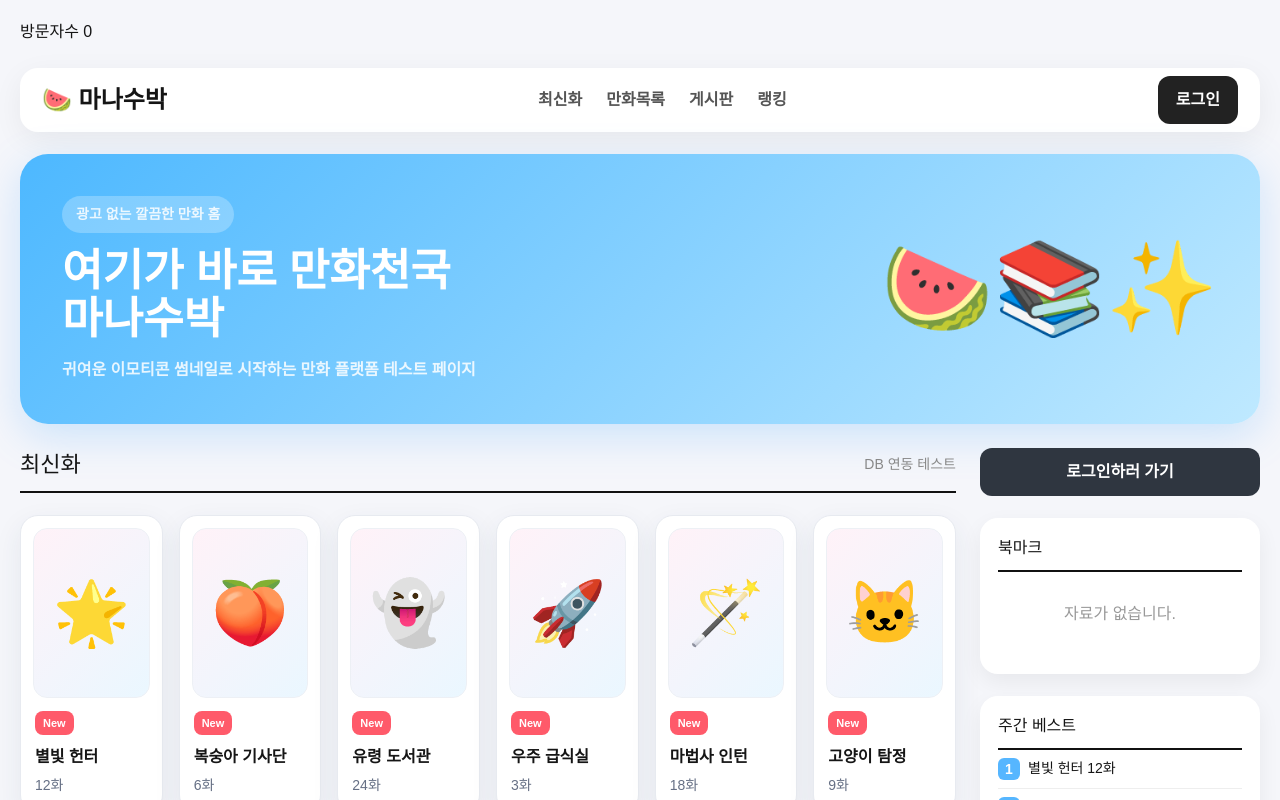
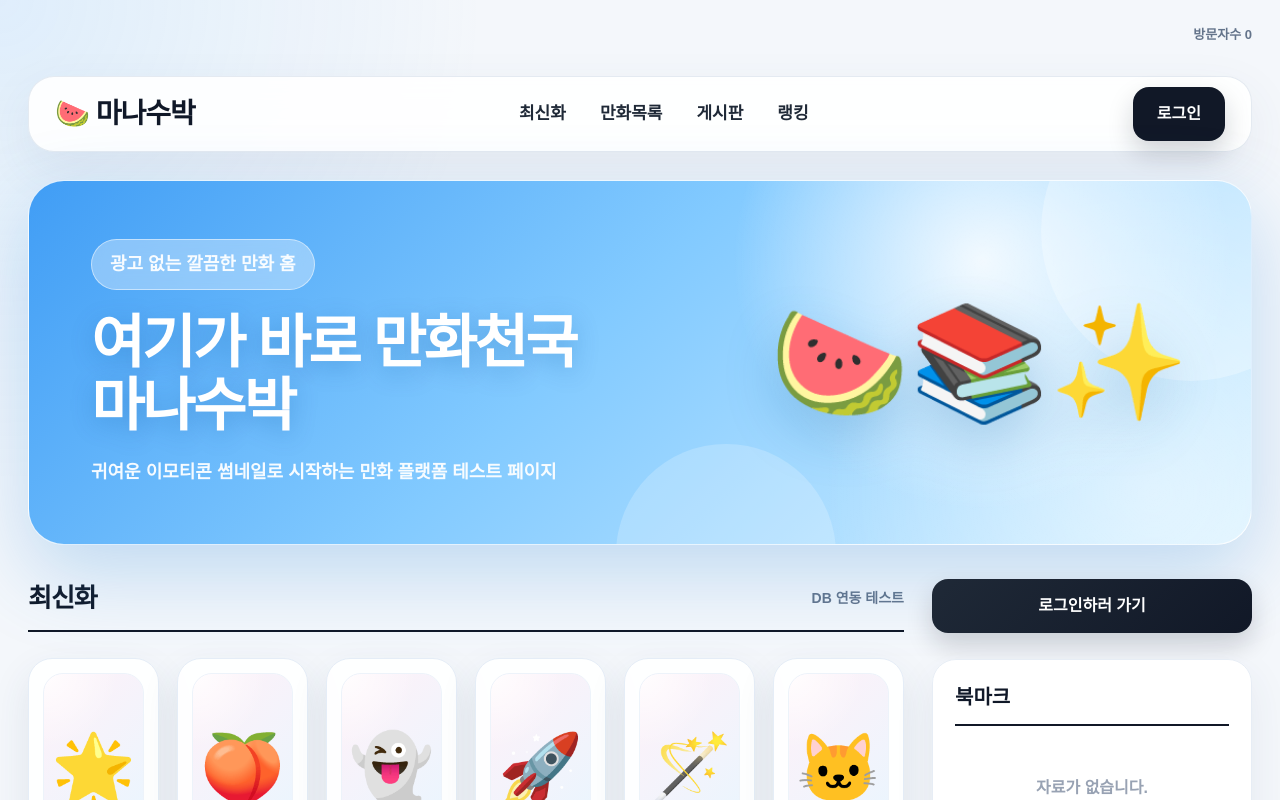
Before and after one commit to kokyungpil/subak, a Next.js app: page / in a window 1280 px wide. Shown: the top 800 px of the page. Built offline with nearby package versions, Linux system fonts and the light colour scheme; no server answers; the database is empty.

Commit message:
Update globals.css

```diff
--- a/app/globals.css
+++ b/app/globals.css
@@ -6,8 +6,10 @@
 
 body {
   margin: 0;
-  background: #f5f6fa;
-  color: #151515;
+  background:
+    radial-gradient(circle at top left, rgba(95, 180, 255, 0.14), transparent 32%),
+    #f4f7fb;
+  color: #101828;
   font-family: Arial, sans-serif;
 }
 
@@ -17,197 +19,271 @@ a {
 }
 
 .page {
-  max-width: 1280px;
+  max-width: 1440px;
   margin: 0 auto;
-  padding: 20px;
+  padding: 18px 28px 40px;
+}
+
+.top-info-bar {
+  height: 34px;
+  display: flex;
+  align-items: center;
+  justify-content: flex-end;
+  color: #64748b;
+  font-size: 13px;
+  font-weight: 800;
 }
 
 .topbar {
-  height: 64px;
-  background: white;
-  border-radius: 18px;
-  padding: 0 22px;
+  height: 76px;
+  background: rgba(255, 255, 255, 0.9);
+  border: 1px solid rgba(226, 232, 240, 0.9);
+  border-radius: 26px;
+  padding: 0 26px;
   display: flex;
   align-items: center;
   justify-content: space-between;
-  box-shadow: 0 8px 30px rgba(0, 0, 0, 0.06);
-  margin-bottom: 22px;
+  box-shadow: 0 18px 50px rgba(60, 80, 120, 0.08);
+  backdrop-filter: blur(14px);
+  margin-bottom: 28px;
 }
 
 .logo {
-  font-size: 24px;
-  font-weight: 900;
+  font-size: 28px;
+  font-weight: 950;
+  letter-spacing: -1px;
 }
 
 .topbar nav {
   display: flex;
-  gap: 24px;
-  color: #555;
-  font-weight: 700;
+  gap: 34px;
+  color: #1f2937;
+  font-size: 17px;
+  font-weight: 900;
+}
+
+.topbar nav a {
+  cursor: pointer;
+}
+
+.topbar nav a:hover {
+  color: #1687e8;
 }
 
 .topbar button,
-.login-btn,
-.hero button {
+.login-btn {
   border: 0;
-  background: #222;
+  background: #111827;
   color: white;
-  padding: 12px 18px;
-  border-radius: 12px;
-  font-weight: 800;
+  padding: 15px 24px;
+  border-radius: 16px;
+  font-size: 16px;
+  font-weight: 900;
   cursor: pointer;
+  box-shadow: 0 12px 26px rgba(17, 24, 39, 0.18);
 }
 
 .hero {
-  min-height: 260px;
-  background: linear-gradient(135deg, #4db8ff, #bfe9ff);
-  border-radius: 28px;
-  padding: 42px;
+  min-height: 330px;
+  background:
+    radial-gradient(circle at 78% 22%, rgba(255, 255, 255, 0.85), transparent 25%),
+    radial-gradient(circle at 92% 86%, rgba(255, 255, 255, 0.42), transparent 28%),
+    linear-gradient(135deg, #409df5 0%, #82caff 45%, #d9f2ff 100%);
+  border-radius: 36px;
+  padding: 58px 62px;
   display: flex;
   justify-content: space-between;
   align-items: center;
-  margin-bottom: 24px;
-  box-shadow: 0 12px 40px rgba(80, 170, 255, 0.25);
+  margin-bottom: 34px;
+  box-shadow: 0 28px 80px rgba(50, 140, 220, 0.28);
+  border: 1px solid rgba(255, 255, 255, 0.82);
+  position: relative;
+  overflow: hidden;
 }
 
-.hero h1 {
-  font-size: 44px;
-  line-height: 1.1;
-  margin: 14px 0;
-  color: #ffffff;
-  font-weight: 900;
+.hero::before {
+  content: "";
+  position: absolute;
+  width: 300px;
+  height: 300px;
+  right: -90px;
+  top: -100px;
+  background: rgba(255, 255, 255, 0.28);
+  border-radius: 50%;
 }
 
-.hero p {
-  color: rgba(255, 255, 255, 0.85);
-  font-weight: 600;
+.hero::after {
+  content: "";
+  position: absolute;
+  width: 220px;
+  height: 220px;
+  left: 48%;
+  bottom: -120px;
+  background: rgba(255, 255, 255, 0.2);
+  border-radius: 50%;
+}
+
+.hero > div {
+  position: relative;
+  z-index: 1;
 }
 
 .badge {
   display: inline-block;
-  background: rgba(255, 255, 255, 0.25);
+  background: rgba(255, 255, 255, 0.34);
   color: #ffffff;
-  padding: 8px 14px;
+  padding: 11px 18px;
   border-radius: 999px;
-  font-size: 14px;
-  font-weight: 800;
+  font-size: 15px;
+  font-weight: 950;
+  border: 1px solid rgba(255, 255, 255, 0.5);
+  backdrop-filter: blur(12px);
+}
+
+.hero h1 {
+  font-size: 58px;
+  line-height: 1.08;
+  margin: 22px 0;
+  color: #ffffff;
+  font-weight: 950;
+  letter-spacing: -2.5px;
+  text-shadow: 0 6px 24px rgba(0, 80, 150, 0.28);
+}
+
+.hero p {
+  color: rgba(255, 255, 255, 0.94);
+  font-size: 18px;
+  font-weight: 850;
 }
 
 .hero-emoji {
-  font-size: 90px;
+  font-size: 112px;
+  filter: drop-shadow(0 20px 26px rgba(0, 90, 160, 0.22));
 }
 
 .layout {
   display: grid;
-  grid-template-columns: 1fr 280px;
-  gap: 24px;
+  grid-template-columns: 1fr 320px;
+  gap: 28px;
 }
 
 .content,
 .sidebar {
   display: flex;
   flex-direction: column;
-  gap: 22px;
+  gap: 26px;
 }
 
 .section-title {
   display: flex;
   justify-content: space-between;
   align-items: center;
-  border-bottom: 2px solid #111;
-  padding-bottom: 10px;
+  border-bottom: 2px solid #111827;
+  padding-bottom: 12px;
 }
 
 .section-title h2 {
   margin: 0;
-  font-size: 22px;
+  font-size: 26px;
+  font-weight: 950;
+  letter-spacing: -1px;
 }
 
 .section-title span {
-  color: #888;
+  color: #64748b;
   font-size: 14px;
+  font-weight: 800;
 }
 
 .latest-grid,
 .comic-list-grid {
   display: grid;
   grid-template-columns: repeat(6, 1fr);
-  gap: 16px;
+  gap: 18px;
 }
 
 .comic-card {
-  background: #ffffff;
-  border: 1px solid #e7eaf0;
-  border-radius: 18px;
+  background: rgba(255, 255, 255, 0.95);
+  border: 1px solid #e5edf7;
+  border-radius: 24px;
   overflow: hidden;
-  box-shadow: 0 10px 28px rgba(40, 60, 90, 0.08);
-  transition: 0.2s ease;
+  box-shadow: 0 16px 38px rgba(50, 70, 100, 0.1);
+  transition: 0.22s ease;
 }
 
 .comic-card:hover {
-  transform: translateY(-4px);
-  border-color: #8fd3ff;
-  box-shadow: 0 16px 36px rgba(70, 150, 220, 0.16);
+  transform: translateY(-7px);
+  border-color: #7cc8ff;
+  box-shadow: 0 24px 48px rgba(60, 150, 220, 0.18);
 }
 
 .comic-thumb {
-  height: 170px;
-  margin: 12px;
-  border-radius: 14px;
-  background: linear-gradient(135deg, #fff2f8, #eaf7ff);
-  border: 1px solid #edf0f5;
+  height: 190px;
+  margin: 14px;
+  border-radius: 20px;
+  background:
+    radial-gradient(circle at top left, rgba(255, 255, 255, 0.9), transparent 35%),
+    linear-gradient(135deg, #fff1f8, #e7f6ff);
+  border: 1px solid #edf3fa;
   display: flex;
   align-items: center;
   justify-content: center;
-  font-size: 62px;
+  font-size: 68px;
 }
 
 .comic-info {
- padding: 0 14px 16px;
+  padding: 0 16px 18px;
 }
 
 .new-badge {
   display: inline-block;
-  background: #ff5a6a;
+  background: linear-gradient(135deg, #ff4d6d, #ff8fab);
   color: white;
-  padding: 4px 8px;
-  border-radius: 8px;
+  padding: 5px 10px;
+  border-radius: 999px;
   font-size: 11px;
-  font-weight: 900;
+  font-weight: 950;
 }
 
 .comic-info h3 {
-  margin: 10px 0 6px;
-  color: #151515;
+  margin: 11px 0 6px;
+  color: #101828;
   font-size: 16px;
-  font-weight: 800;
+  font-weight: 950;
+  white-space: nowrap;
+  overflow: hidden;
+  text-overflow: ellipsis;
 }
 
 .comic-info p {
   margin: 0;
   color: #667085;
   font-size: 14px;
+  font-weight: 700;
 }
 
 .board-grid {
   display: grid;
   grid-template-columns: repeat(2, 1fr);
-  gap: 20px;
+  gap: 22px;
 }
 
 .board,
 .side-box {
-  background: white;
-  border-radius: 18px;
-  padding: 18px;
-  box-shadow: 0 8px 22px rgba(0, 0, 0, 0.06);
+  background: rgba(255, 255, 255, 0.96);
+  border: 1px solid #e7edf5;
+  border-radius: 24px;
+  padding: 22px;
+  box-shadow: 0 16px 40px rgba(50, 70, 100, 0.08);
 }
 
 .board p {
-  border-bottom: 1px solid #eee;
-  padding: 9px 0;
+  border-bottom: 1px solid #eef2f6;
+  padding: 11px 0;
   margin: 0;
-  font-size: 14px;
+  font-size: 15px;
+  font-weight: 700;
+  color: #344054;
 }
 
 .sidebar {
@@ -218,19 +294,22 @@ a {
 
 .login-btn {
   width: 100%;
-  background: #2f3640;
+  background: linear-gradient(135deg, #1f2937, #111827);
 }
 
 .side-box h3 {
-  margin-top: 0;
-  border-bottom: 2px solid #111;
-  padding-bottom: 10px;
+  margin: 0 0 16px;
+  border-bottom: 2px solid #111827;
+  padding-bottom: 12px;
+  font-size: 20px;
+  font-weight: 950;
 }
 
 .side-box p {
-  color: #999;
+  color: #98a2b3;
   text-align: center;
-  padding: 30px 0;
+  padding: 34px 0;
+  font-weight: 800;
 }
 
 .side-box ol {
@@ -241,33 +320,49 @@ a {
 
 .side-box li {
   display: flex;
-  gap: 8px;
-  padding: 8px 0;
-  border-bottom: 1px solid #eee;
+  gap: 10px;
+  padding: 10px 0;
+  border-bottom: 1px solid #eef2f6;
   font-size: 14px;
+  font-weight: 800;
+  color: #344054;
 }
 
 .side-box li span {
-  background: #56b6ff;
+  background: linear-gradient(135deg, #3ba7ff, #8bd3ff);
   color: white;
-  width: 22px;
-  height: 22px;
-  border-radius: 6px;
+  width: 24px;
+  height: 24px;
+  border-radius: 8px;
   text-align: center;
-  line-height: 22px;
-  font-weight: 800;
+  line-height: 24px;
+  font-weight: 950;
 }
 
-@media (max-width: 900px) {
+@media (max-width: 1100px) {
+  .latest-grid,
+  .comic-list-grid {
+    grid-template-columns: repeat(3, 1fr);
+  }
+
   .layout {
     grid-template-columns: 1fr;
   }
 
-  .latest-grid,
-  .comic-list-grid {
-   display: grid;
-  grid-template-columns: repeat(3, 1fr);
-  gap: 18px;
+  .sidebar {
+    position: static;
+  }
+}
+
+@media (max-width: 700px) {
+  .page {
+    padding: 14px;
+  }
+
+  .topbar {
+    height: auto;
+    gap: 12px;
+    padding: 18px;
   }
 
   .topbar nav {
@@ -275,11 +370,23 @@ a {
   }
 
   .hero {
+    min-height: 280px;
+    padding: 34px 28px;
     flex-direction: column;
     text-align: center;
   }
 
   .hero h1 {
-    font-size: 34px;
+    font-size: 38px;
+  }
+
+  .hero-emoji {
+    font-size: 78px;
+  }
+
+  .latest-grid,
+  .comic-list-grid,
+  .board-grid {
+    grid-template-columns: repeat(2, 1fr);
   }
 }
```
